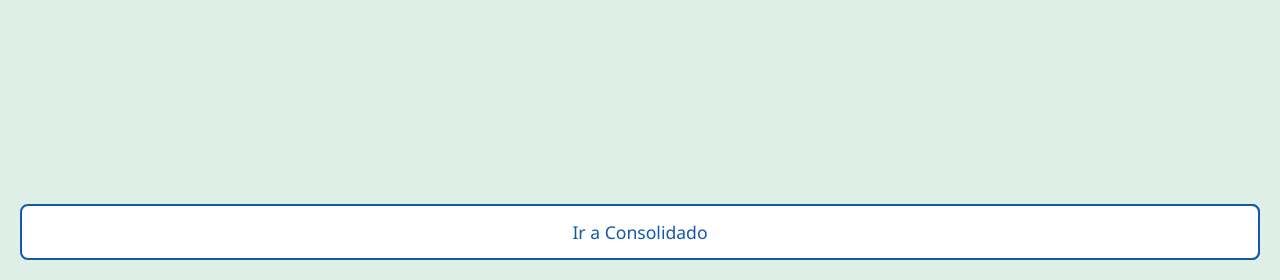
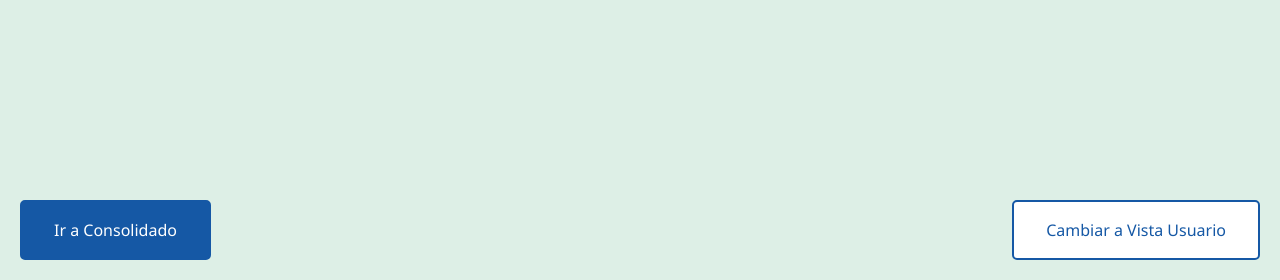
Before and after one commit to ByCarlitros/Proyecto-practica, a Django app: page /archivos/menu_admin/ in a window 1280 px wide. Shown: the part 520-800 px from the top of the page. Run offline with Django 5.2, Linux system fonts and the light colour scheme; data that the repository does not hold is empty.

Commit message:
Semana completada

```diff
--- a/archivos/templates/menu_admin.html
+++ b/archivos/templates/menu_admin.html
@@ -28,41 +28,50 @@
             margin-bottom: 1.5rem;
         }
 
-        .btn-cambiar-vista,
-        .btn-ir-consolidado {
+        /* Botones flotantes (ajustados como en el primer diseño) */
+        .btn-agregar {
             position: fixed;
             bottom: 20px;
-            font-size: 1.1rem;
-            padding: 0.8rem 1.2rem;
-            border-radius: 8px;
+            left: 20px;
+            background-color: var(--color-primary);
+            color: white;
+            border: 2px solid var(--color-primary);
+            font-size: 1rem;
+            padding: 1rem 2rem;
+            border-radius: 5px;
             transition: all 0.3s ease;
-            z-index: 1050;
+            z-index: 9999;
+        }
+
+        .btn-agregar:hover {
+            background-color: #0e4a8f;
+            border-color: #0e4a8f;
+            box-shadow: 0 0 15px rgba(21, 88, 165, 0.5);
+            transform: scale(1.05);
         }
 
         .btn-cambiar-vista {
+            position: fixed;
+            bottom: 20px;
             right: 20px;
             background-color: white;
             color: var(--color-primary);
             border: 2px solid var(--color-primary);
+            font-size: 1rem;
+            padding: 1rem 2rem;
+            border-radius: 5px;
+            transition: all 0.3s ease;
+            z-index: 9999;
         }
 
         .btn-cambiar-vista:hover {
             background-color: var(--color-primary);
             color: white;
             box-shadow: 0 0 15px rgba(21, 88, 165, 0.3);
+            transform: scale(1.05);
         }
 
-        .btn-ir-consolidado {
-            right: 240px;
-            background-color: var(--color-accent);
-            color: white;
-            border: none;
-        }
-
-        .btn-ir-consolidado:hover {
-            background-color: #6e854e;
-        }
-
+        /* Estilos originales (sin cambios) */
         .table {
             background-color: white;
             border: 1px solid var(--color-neutral-light);
@@ -124,12 +133,11 @@
 <body>
     <h1>Gestión de Solicitudes - Soporte</h1>
 
-    <!-- Botones fijos -->
-<a href="{% url 'menu_usuario' %}" class="btn btn-cambiar-vista" style="right: 20px;">Cambiar a Vista Usuario</a>
-<a href="{% url 'menu_consolidado' %}" class="btn btn-cambiar-vista" style="left: 20px;">Ir a Consolidado</a>
+    <!-- Botones fijos (modificados para coincidir con el primer diseño) -->
+    <a href="{% url 'menu_consolidado' %}" class="btn btn-agregar">Ir a Consolidado</a>
+    <a href="{% url 'menu_usuario' %}" class="btn btn-cambiar-vista">Cambiar a Vista Usuario</a>
 
-
-    <!-- Tabla -->
+    <!-- Tabla (sin cambios) -->
     <div class="list-container">
         <h2>Lista de Solicitudes</h2>
         <table class="table table-striped table-hover">
@@ -204,7 +212,7 @@
         </table>
     </div>
 
-    <!-- Modal para editar -->
+    <!-- Modal para editar (sin cambios) -->
     <div class="modal fade" id="editarSolicitudModal" tabindex="-1" aria-hidden="true">
         <div class="modal-dialog">
             <div class="modal-content">
@@ -245,7 +253,7 @@
         </div>
     </div>
 
-    <!-- Modal éxito -->
+    <!-- Modal éxito (sin cambios) -->
     <div class="modal fade" id="modalActualizacionExitosa" tabindex="-1" aria-hidden="true">
         <div class="modal-dialog modal-dialog-centered">
             <div class="modal-content border-success">
@@ -261,7 +269,7 @@
         </div>
     </div>
 
-    <!-- Scripts -->
+    <!-- Scripts (sin cambios) -->
     <script src="https://cdn.jsdelivr.net/npm/bootstrap@5.3.3/dist/js/bootstrap.bundle.min.js"></script>
     <script>
         const editarModal = document.getElementById('editarSolicitudModal');
--- a/archivos/views.py
+++ b/archivos/views.py
@@ -1,29 +1,29 @@
 from django.shortcuts import render, redirect, get_object_or_404
 from .models import Solicitud
-from datetime import datetime
+from datetime import datetime, timedelta
 from django.urls import reverse
 from django.utils import timezone
+from django.http import HttpResponseRedirect
+from django.utils.timezone import make_aware, is_naive, now
 
-from django.http import HttpResponseRedirect
-from django.utils.timezone import make_aware, is_naive
-
-from django.utils.timezone import now
-from datetime import timedelta
+# ✅ Función auxiliar para convertir texto a PascalCase
+def to_pascal_case(texto):
+    return ''.join(p.capitalize() for p in texto.split())
 
 def menu_usuario(request):
     if request.method == "POST":
-        nombre_usuario = request.POST.get("nombre_usuario")
-        nombre_archivo = request.POST.get("nombre_archivo")
-        fuente = request.POST.get("fuente")
-        lugar = request.POST.get("lugar")
+        nombre_usuario = to_pascal_case(request.POST.get("nombre_usuario", "").strip())
+        nombre_archivo = to_pascal_case(request.POST.get("nombre_archivo", "").strip())
+        fuente = to_pascal_case(request.POST.get("fuente", "").strip())
+        lugar = to_pascal_case(request.POST.get("lugar", "").strip())
         fecha_actualizacion = request.POST.get("fecha_actualizacion")
-        validado_por = request.POST.get("validado_por", "Ninguno")
+        validado_por = to_pascal_case(request.POST.get("validado_por", "Ninguno").strip())
 
         if not (nombre_usuario and nombre_archivo and fuente and lugar and fecha_actualizacion):
             return render(request, "menu_usuario.html", {
                 "archivos": Solicitud.objects.all().order_by("-fecha_subida"),
                 "error": "Todos los campos son requeridos.",
-                "today": timezone.now().strftime('%Y-%m-%dT%H:%M'),  # formato para input datetime-local
+                "today": timezone.now().strftime('%Y-%m-%dT%H:%M'),
             })
 
         try:
@@ -67,8 +67,8 @@ def actualizar_solicitud(request):
 
         solicitud = get_object_or_404(Solicitud, id=solicitud_id)
 
-        solicitud.validado_por = request.POST.get('validado_por', '').strip()
-        solicitud.comentario = request.POST.get('comentario', '').strip()
+        solicitud.validado_por = to_pascal_case(request.POST.get('validado_por', '').strip())
+        solicitud.comentario = to_pascal_case(request.POST.get('comentario', '').strip())
 
         estado_post = request.POST.get('estado')
         try:
@@ -85,9 +85,6 @@ def actualizar_solicitud(request):
                 solicitud.fecha_actualizacion = fecha_actualizacion
             except (ValueError, TypeError):
                 pass
-        else:
-            # Si no se entrega fecha, no se modifica el campo
-            pass
 
         solicitud.save()
 
```
Also changed, not shown: archivos/templates/menu_consolidado.html (+17 -12 lines).
